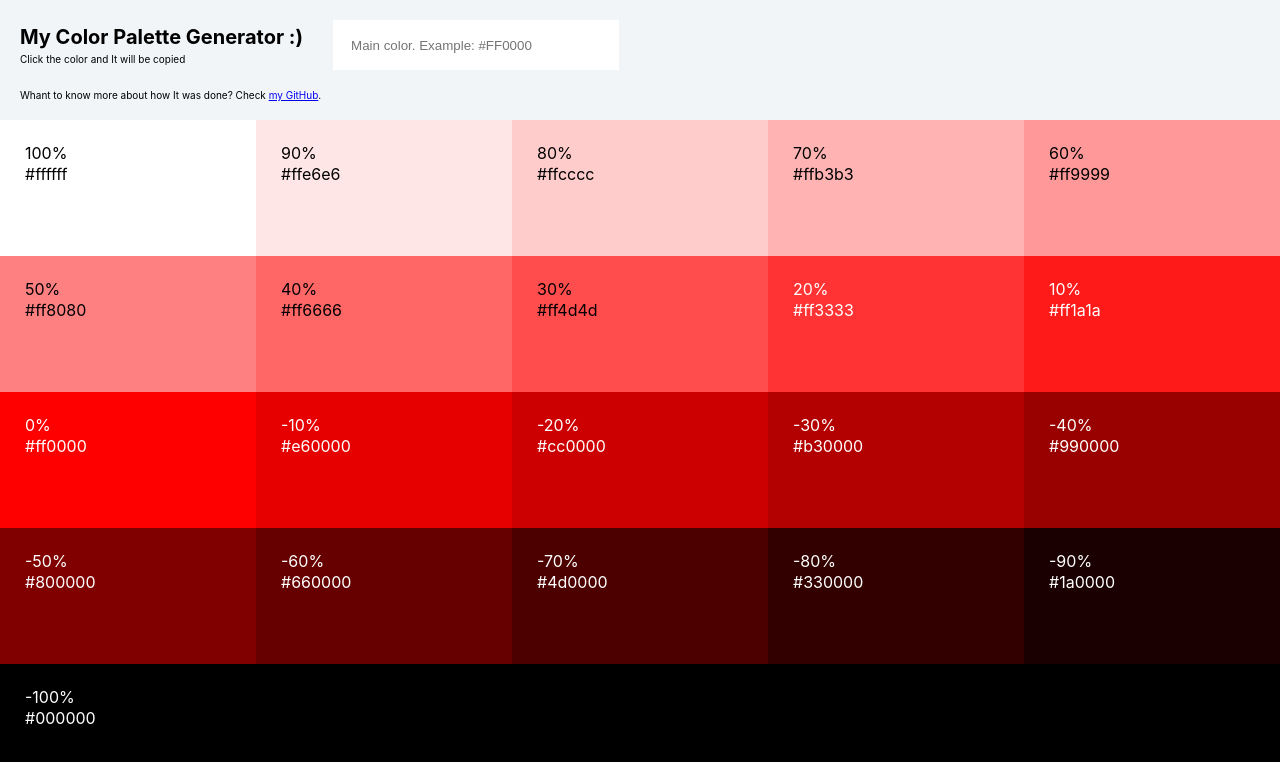
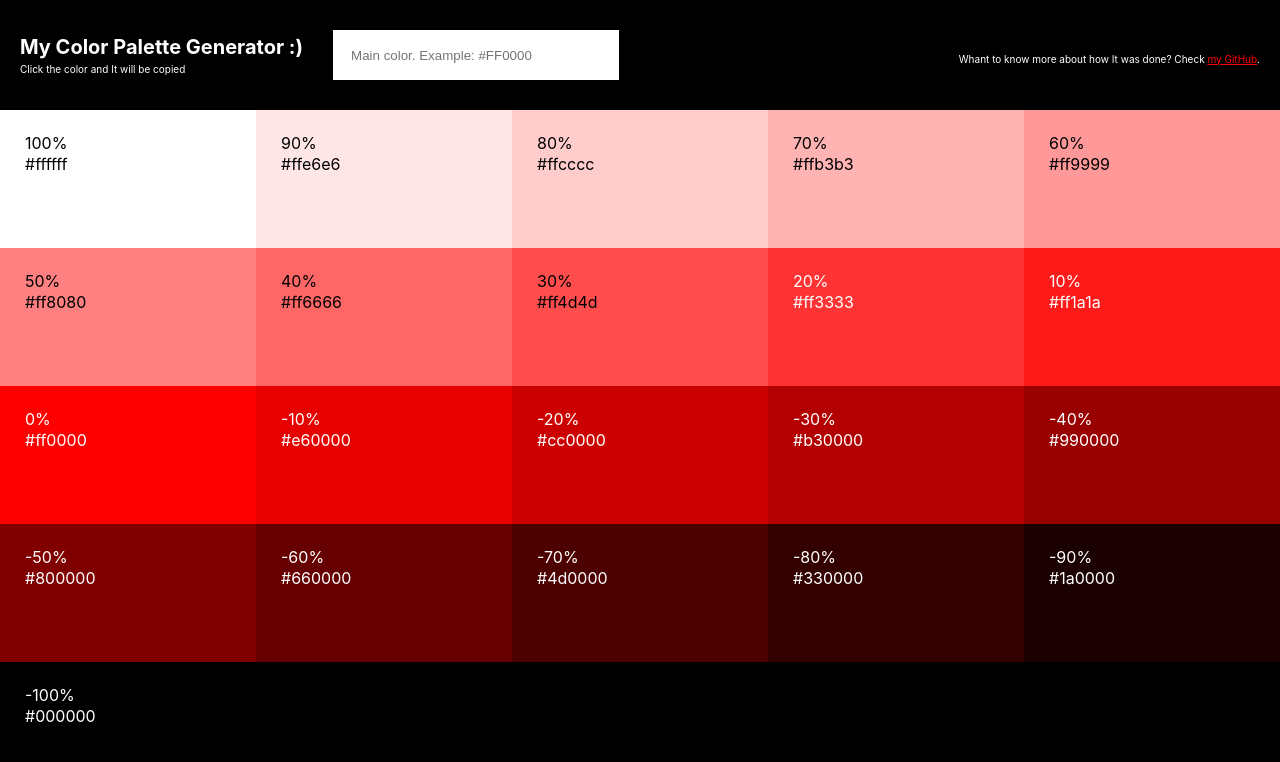
Before and after one commit to luisggc/my-color-palette, a React (Create React App) app: page / in a window 1280 px wide. Shown: the top 762 px of the page. Built offline with nearby package versions, Linux system fonts and the light colour scheme.

Commit message:
Styling and ReadMe

```diff
--- a/src/App.js
+++ b/src/App.js
@@ -37,13 +37,13 @@ export default function App() {
             onChange={(e) => validateAndSetColor(e.target.value)}
           />
         </div>
+        <div className="github">
+          <p>
+            Whant to know more about how It was done? Check{" "}
+            <a href="https://github.com/luisggc/my-color-palette">my GitHub</a>.
+          </p>
+        </div>
       </header>
-      <div className="github">
-        <p>
-          Whant to know more about how It was done? Check{" "}
-          <a href="https://github.com/luisggc/my-color-palette">my GitHub</a>.
-        </p>
-      </div>
       <div className="palleteList">
         {colors.map(([my_column, division_number]) => (
           <ColorComponent
--- a/src/index.css
+++ b/src/index.css
@@ -135,16 +135,40 @@ table {
 
 header {
   display: flex;
-  margin: 20px;
+  padding: 20px;
+  background-color: black;
   align-items: center;
+  color: white;
+  flex-wrap: wrap;
 }
-input {
-  margin-left: 30px;
+
+header h1{
+  font-size: 20px;
+  font-weight: bold;
+}
+header p{
+  margin-top: 7px;
+  font-size: 10px;
+}
+
+header input {
+  margin: 10px 30px;
   height: 30px;
   width: 250px;
   padding: 0.5rem 1rem;
   border-color: transparent;
 }
+
+header .github {
+  font-size: 10px;
+  flex-grow: 1;
+  text-align: right;
+}
+
+header .github a {
+  color: red;
+}
+
 
 .palleteList {
   display: flex;
@@ -174,17 +198,3 @@ input {
   opacity: 1;
   transition: visibility 0s, opacity 0.5s linear;
 }
-
-.github {
-  margin: 0 0 20px 20px;
-  font-size: 10px;
-}
-
-header h1{
-  font-size: 20px;
-  font-weight: bold;
-}
-header p{
-  margin-top: 7px;
-  font-size: 10px;
-}
```
Also changed, not shown: Screenshot.png (added), 1 other file (tests, documents, lock files or other folders).
